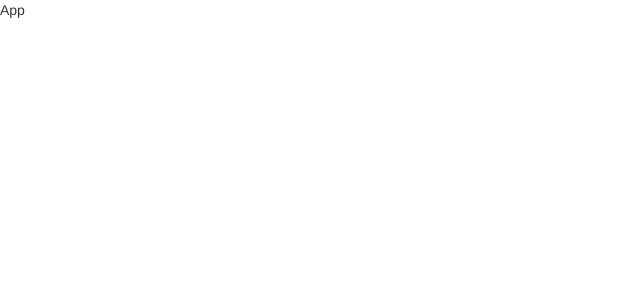
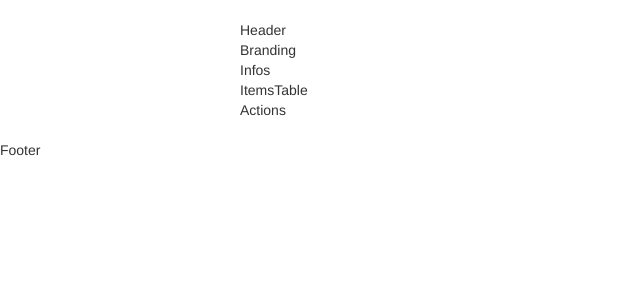
Before and after one commit to LucasMorettoRodrigues/invoiceReactApp, a React app: page / in a window 1280 px wide. Shown: the top 300 px of the page, without its empty margins (0-640 px from the left). Built offline with nearby package versions, Linux system fonts and the light colour scheme.

Commit message:
update app and create app components

```diff
--- a/src/App.tsx
+++ b/src/App.tsx
@@ -1,5 +1,62 @@
+import { useEffect, useState } from 'react';
+import styled from 'styled-components';
+import { DEFAULT_CURRENCY, DEFAULT_INVOICE, DEFAULT_LOGO } from './constants/DefaultValues';
+import { LocalStorageService } from './services/LocalStorageService';
+
+// Components
+import { Actions } from './components/invoice/actions/Actions';
+import { Branding } from './components/invoice/branding/Branding';
+import { Header } from './components/invoice/header/Header';
+import { Infos } from './components/invoice/infos/Infos';
+import { ItemsTable } from './components/invoice/itemsTable/ItemsTable';
+import { Footer } from './components/layout/Footer';
+
+const InvoiceContainer = styled.div`
+  width: 800px;
+  margin: 0 auto;
+  padding: 20px;
+
+  @media (min-width: 768px) {
+    max-width: 750px;
+  }
+
+  @media (min-width: 992px) {
+    max-width: 970px;
+  }
+`
+const LocalStorage = new LocalStorageService()
+
 export const App = () => {
+
+    const [invoiceState, setInvoiceState] = useState(DEFAULT_INVOICE)
+    const [logoState, setLogoState] = useState(DEFAULT_LOGO)
+    const [currency, setCurrency] = useState(DEFAULT_CURRENCY)
+    const [printMode, setPrintMode] = useState(false)
+
+    useEffect(() => {
+        (function init() {
+            // Attempt to load invoice from local storage
+            if (LocalStorage.hasInvoice()) {
+                setInvoiceState(LocalStorage.getInvoice())
+            }
+
+            // Attempt to load logo from local storage
+            if (LocalStorage.hasLogo()) {
+                setLogoState(LocalStorage.getLogo())
+            }
+        })()
+    }, [])
+
     return (
-        <>App</>
-    )
+        <>
+            <InvoiceContainer>
+                <Header />
+                <Branding />
+                <Infos />
+                <ItemsTable />
+                <Actions />
+            </InvoiceContainer>
+            <Footer />
+        </>
+    );
 }
--- /dev/null
+++ b/src/components/invoice/actions/Actions.tsx
@@ -0,0 +1,7 @@
+import React from 'react'
+
+export const Actions = () => {
+    return (
+        <div>Actions</div>
+    )
+}
--- /dev/null
+++ b/src/components/invoice/branding/Branding.tsx
@@ -0,0 +1,7 @@
+import React from 'react'
+
+export const Branding = () => {
+    return (
+        <div>Branding</div>
+    )
+}
--- /dev/null
+++ b/src/components/invoice/header/Header.tsx
@@ -0,0 +1,7 @@
+import React from 'react'
+
+export const Header = () => {
+    return (
+        <div>Header</div>
+    )
+}
--- /dev/null
+++ b/src/components/invoice/infos/Infos.tsx
@@ -0,0 +1,7 @@
+import React from 'react'
+
+export const Infos = () => {
+    return (
+        <div>Infos</div>
+    )
+}
--- /dev/null
+++ b/src/components/invoice/itemsTable/ItemsTable.tsx
@@ -0,0 +1,7 @@
+import React from 'react'
+
+export const ItemsTable = () => {
+    return (
+        <div>ItemsTable</div>
+    )
+}
--- /dev/null
+++ b/src/components/layout/Footer.tsx
@@ -0,0 +1,7 @@
+import React from 'react'
+
+export const Footer = () => {
+    return (
+        <div>Footer</div>
+    )
+}
```
